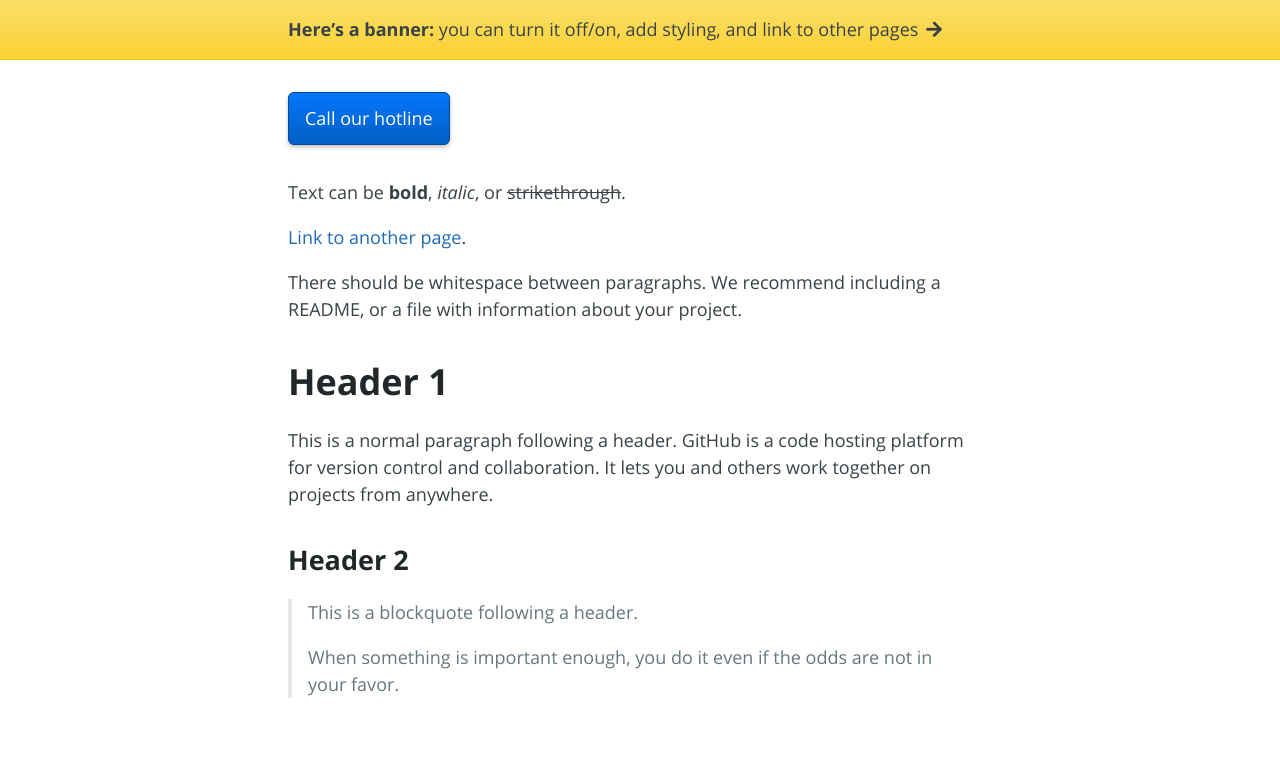
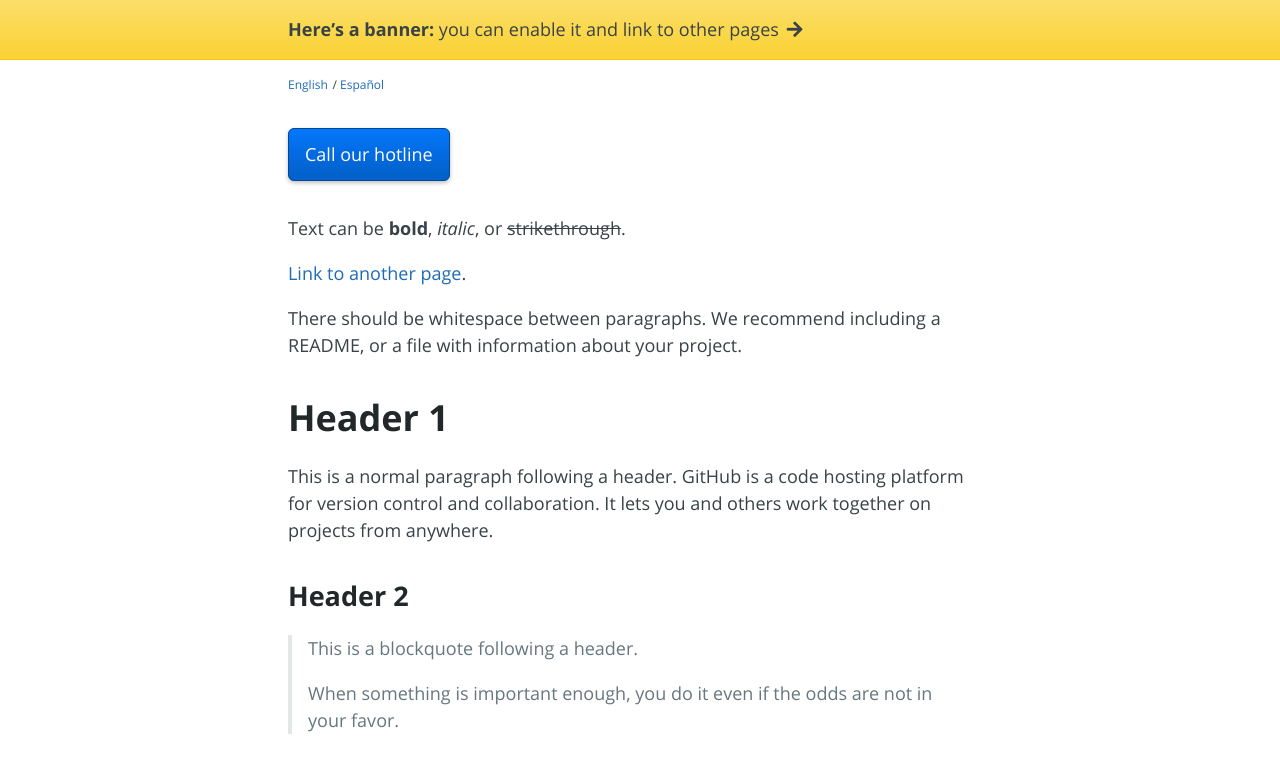
Before and after one commit to ChicagoTenants/chicagotenants.org, a Jekyll site: the page built from index.md, in a window 1280 px wide. Shown: the top 773 px of the page. Built offline with Jekyll 4.4.1, drawn with Linux system fonts in a browser that asks for light colours; nearby versions of some CDN libraries; some web fonts are replaced; library files that are not in the unit come from our copies.

Commit message:
multi-lingual support

```diff
--- a/_config.yml
+++ b/_config.yml
@@ -11,3 +11,10 @@ defaults:
     values:
       layout: default
       image: ""
+
+# Manage lists of content with collections
+# https://jekyllrb.com/docs/collections/
+collections:
+  translations:
+    output: true
+    permalink: /:path/
--- a/_includes/page-header.html
+++ b/_includes/page-header.html
@@ -16,4 +16,10 @@
 			<div style="clear:both"></div>
 		</div>
 	{% endif %}
+	<ul id="languages">
+		<li><a href="{{ '/' | absolute_url }}">English</a></li>
+		{% for item in site.translations %}
+			<li>/ <a href="{{ item.url | absolute_url }}">{{ item.language }}</a></li>
+		{% endfor %}
+	</div>
 </header>
--- a/_sass/jekyll.scss
+++ b/_sass/jekyll.scss
@@ -173,13 +173,20 @@ p {
 	}
 }
 
+#languages li {
+	display: inline-block;
+	margin-top: 1rem;
+	font-size: .75rem;
+}
+
 #banner-content,
-.project-area,
+#languages,
 .main-content {
+	margin: 0 auto;
+
 	@include large {
 		max-width: 56rem;
 		padding: 0 6rem;
-		margin: 0 auto;
 	}
 
 	@include medium {
@@ -192,7 +199,7 @@ p {
 }
 
 #banner-content,
-.project-area,
+#languages,
 .main-content {
 	@include small {
 		padding: 0 1rem;
--- a/index.md
+++ b/index.md
@@ -1,10 +1,11 @@
 ---
-banner-text: "**Here's a banner:** you can turn it off/on, add styling, and link to other pages"
+banner-text: "**Here's a banner:** you can enable it and link to other pages"
 banner-link: ""
+
 title: Home
 ---
 
-{% include button.html text="Call our hotline" link="/" %}
+{% include button.html text="Call our hotline" link="" %}
 
 Text can be **bold**, _italic_, or ~~strikethrough~~.
 
```
Also changed, not shown: _translations/es.md (added, +10 -0 lines).
